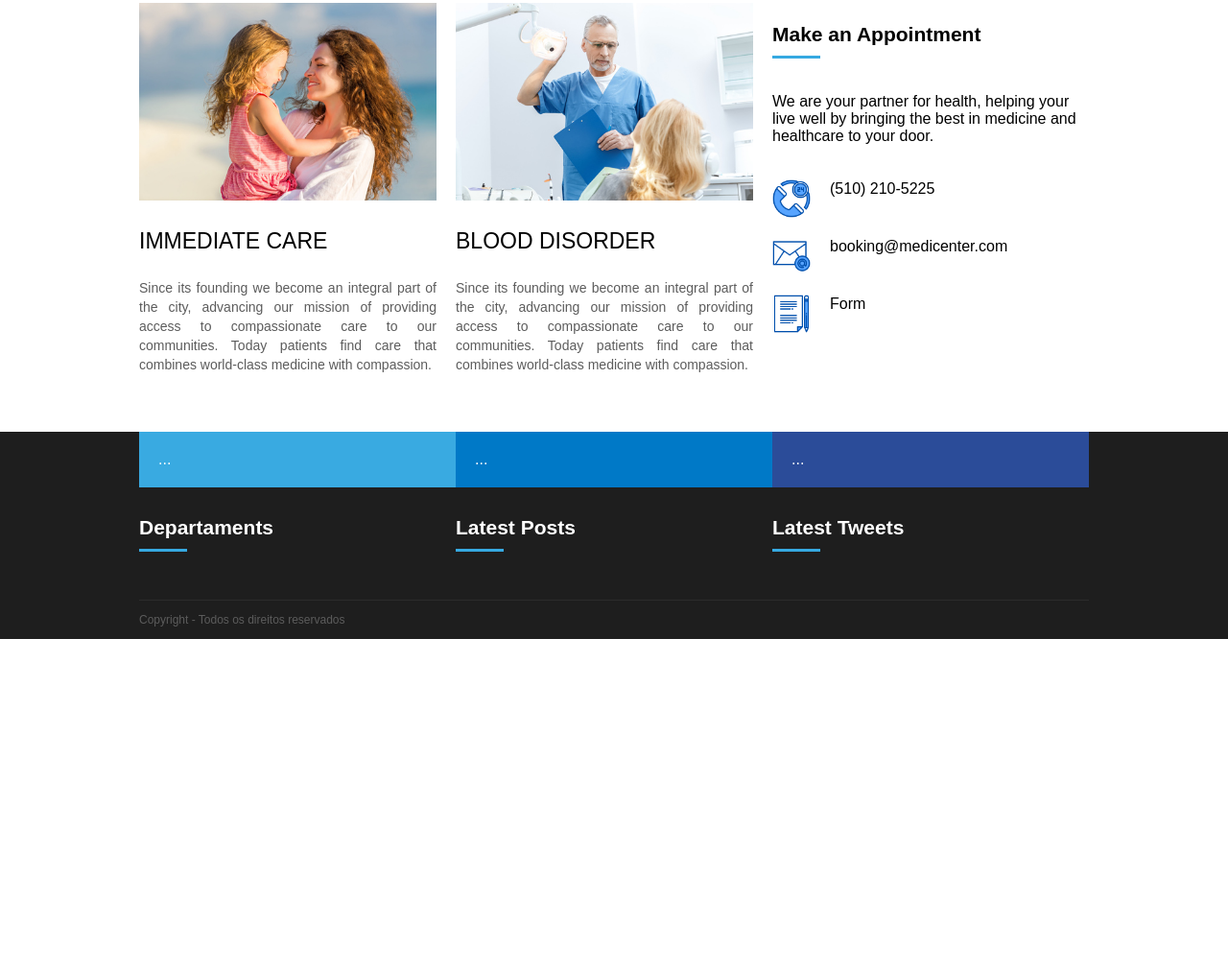
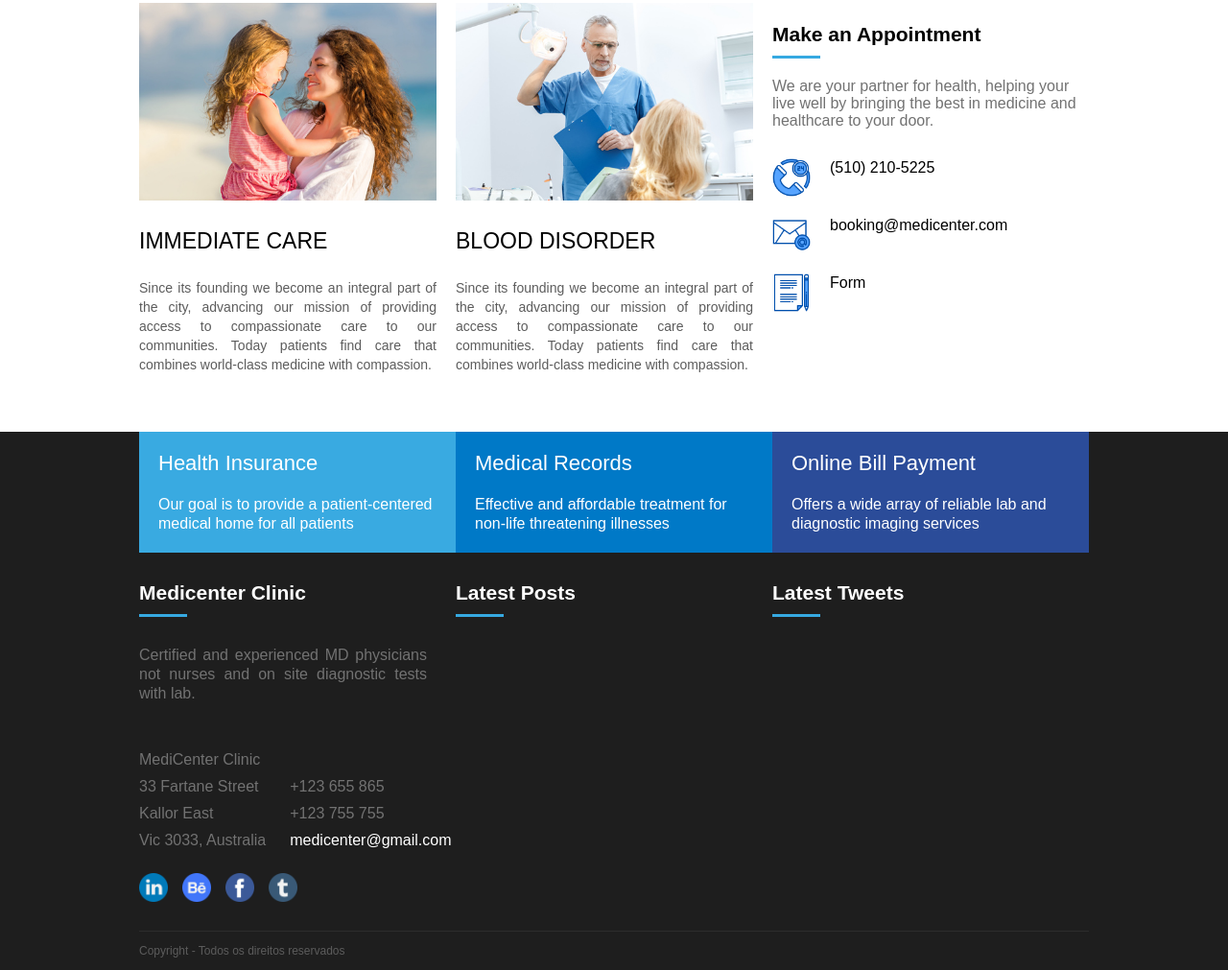
Before and after one commit to beatricoli/Medicenter, a plain HTML site: page index.html in a window 1280 px wide. Shown: the part 1438-2449 px from the top of the page at 96% size. Before the commit the page ends 2104 px from the top, so only its background shows below. Drawn offline with Linux system fonts and the light colour scheme.

Commit message:
Finalizando Health Insurance do footer

```diff
--- a/assets/css/template.css
+++ b/assets/css/template.css
@@ -347,6 +347,57 @@ footer{
     flex-direction: column;
 }
 
+.fm_desc{
+    padding: 20px;
+    line-height: 20px;
+}
+
+.fm_1 a, .fm_2 a, .fm_3 a{
+    font-size: 22px;
+    margin-bottom: -20px;
+}
+
+.widget_body_medicenter{
+    width: 300px;
+    text-align: justify;
+    line-height: 20px;
+    margin-top: 30px;
+    color: #727272;
+}
+
+.par{
+    margin-top: 50px;
+}
+
+.widget p{
+    margin: 0;
+    margin-bottom: 10px;
+    color: #727272;
+}
+
+p.mail{
+    color: #ffffff;
+}
+
+.cont{
+    display: flex;
+}
+
+.contact{
+    margin-top: 78px;
+    margin-left: 25px;
+}
+
+.icons{
+    display: flex;
+}
+
+.icons img{
+    width: 30px;
+    margin-right: 15px;
+    margin-top: 15px;
+}
+
 footer .widget_title_text{
     color: white;
 }
@@ -358,5 +409,4 @@ footer .widget_title_text{
     color: #5c5c5c;
     font-size: 12px;
     margin-top: 30px;
-
 }
--- a/index.html
+++ b/index.html
@@ -169,18 +169,27 @@
         <div class="footer_menu">
             <div class="fm_1">
                 <a href="">
-                    ...
+                    Health Insurance
                 </a>
+                <div class="fm_desc">
+                    Our goal is to provide a patient-centered medical home for all patients
+                </div>
             </div>
             <div class="fm_2">
                 <a href="">
-                    ...
+                    Medical Records
                 </a>
+                <div class="fm_desc">
+                    Effective and affordable treatment for non-life threatening illnesses
+                </div>
             </div>
             <div class="fm_3">
                 <a href="">
-                    ...
+                    Online Bill Payment
                 </a>
+                <div class="fm_desc">
+                    Offers a wide array of reliable lab and diagnostic imaging services
+                </div>
             </div>
         </div>
 
@@ -189,11 +198,30 @@
 
                 <div class="widget">
                     <div class="widget_title">
-                        <div class="widget_title_text">Departaments</div>
+                        <div class="widget_title_text">Medicenter Clinic</div>
                         <div class="widget_title_bar"></div>
                     </div>
-                    <div class="widget_body">
-
+                    <div class="widget_body_medicenter">
+                         Certified and experienced MD physicians not nurses and on site diagnostic tests with lab.
+                    </div>
+                    <div class="cont">
+                    <div class="par">
+                    <p>MediCenter Clinic</p>
+                    <p>33 Fartane Street</p>
+                    <p>Kallor East</p>
+                    <p>Vic 3033, Australia</p>
+                    </div>
+                    <div class="contact">
+                        <p>+123 655 865</p>
+                        <p>+123 755 755</p>
+                        <p class="mail">medicenter@gmail.com</p>
+                    </div>
+                    </div>
+                    <div class="icons">
+                        <img src="/assets/images/linkedin.png" alt="">
+                        <img src="/assets/images/behance.png" alt="">
+                        <img src="/assets/images/facebook.png" alt="">
+                        <img src="/assets/images/tumblr.png" alt="">
                     </div>
                 </div>
 
```
Also changed, not shown: assets/images/behance.png (added), assets/images/facebook.png (added), assets/images/linkedin.png (added), assets/images/tumblr.png (added).
